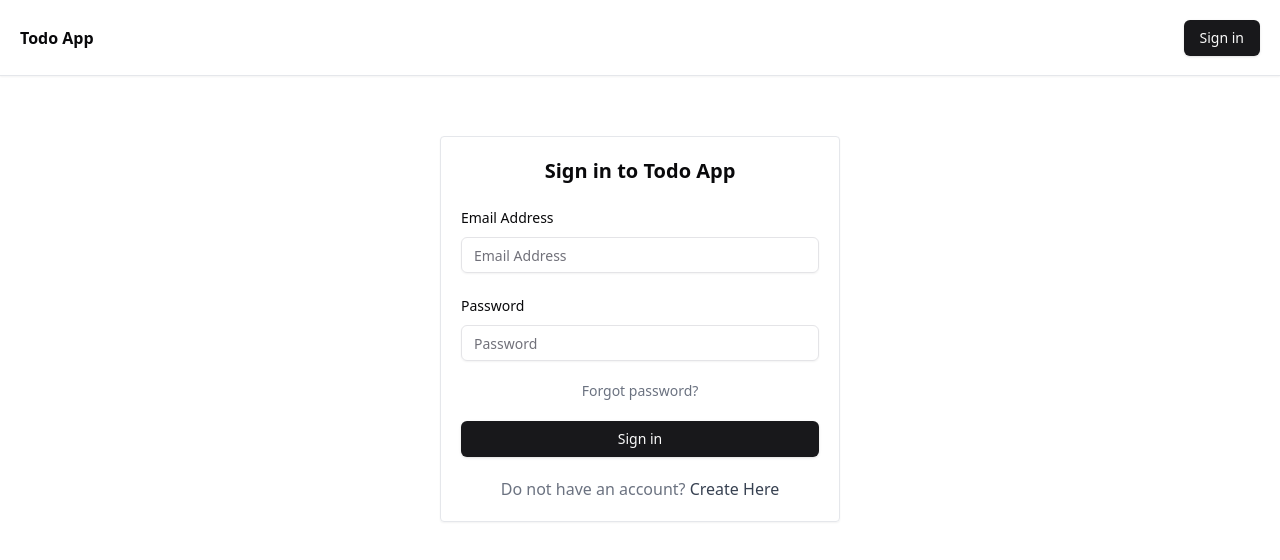
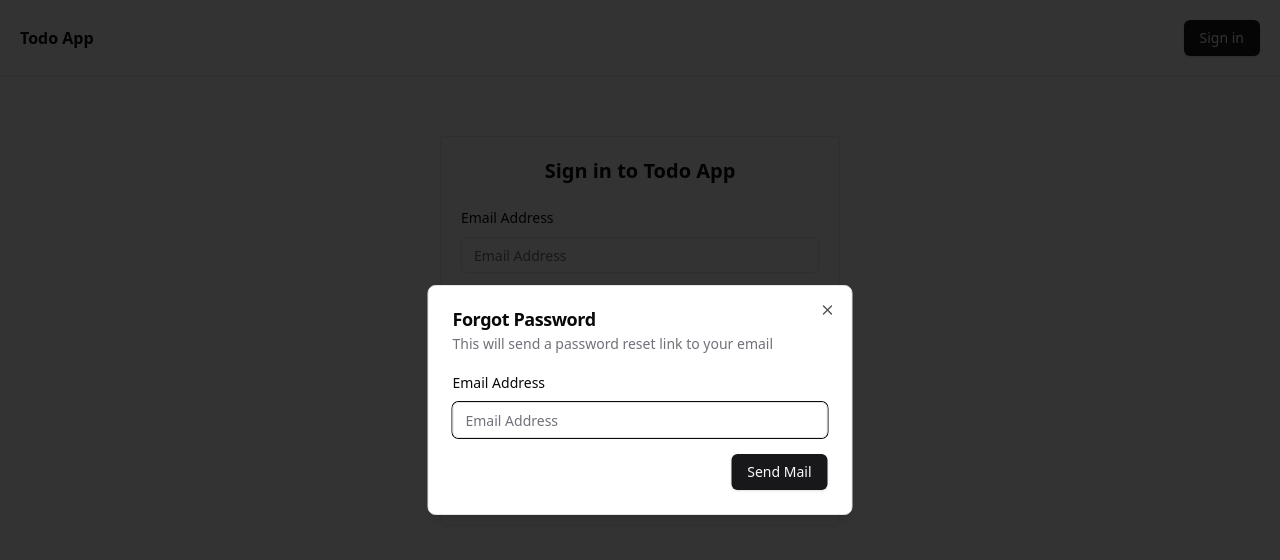
Before and after one commit to sahan-chinthaka/todo-app, a Next.js app: page /sign-in in a window 1280 px wide. Both pictures are taken after a click on the element "Forgot password?". Shown: the top 560 px of the page. Built offline with nearby package versions, Linux system fonts and the light colour scheme; no server answers.

Commit message:
Add Forgot Password feature and Toaster component for notifications

```diff
--- a/app/layout.tsx
+++ b/app/layout.tsx
@@ -2,6 +2,7 @@
 import type { Metadata } from "next";
 import "./globals.css";
 import { AuthProvider } from "@/context/auth";
+import { Toaster } from "@/components/ui/sonner";
 
 export const metadata: Metadata = {
   title: "Todo App",
@@ -19,6 +20,7 @@
         <AuthProvider>
           <Header />
           <main className="p-5">{children}</main>
+          <Toaster />
         </AuthProvider>
       </body>
     </html>
--- /dev/null
+++ b/app/sign-in/forgot-password.tsx
@@ -0,0 +1,95 @@
+"use client";
+
+import { Button } from "@/components/ui/button";
+import {
+  Dialog,
+  DialogContent,
+  DialogDescription,
+  DialogFooter,
+  DialogHeader,
+  DialogTitle,
+  DialogTrigger,
+} from "@/components/ui/dialog";
+import {
+  FormControl,
+  FormItem,
+  FormLabel,
+  FormMessage,
+} from "@/components/ui/form";
+import { Input } from "@/components/ui/input";
+import { Auth } from "@/lib/firebase";
+import { sendPasswordResetEmail } from "firebase/auth";
+import { useRef, useState } from "react";
+import { toast } from "sonner";
+import { z } from "zod";
+
+const EmailSchema = z.string().email();
+
+function ForgotPassword() {
+  const inputRef = useRef<HTMLInputElement>(null);
+  const [error, setError] = useState<string | undefined>();
+  const [disabled, setDisabled] = useState(false);
+  const [open, setOpen] = useState(false);
+
+  function sendMail() {
+    if (inputRef.current) {
+      setError(undefined);
+
+      let email = inputRef.current.value;
+
+      try {
+        email = EmailSchema.parse(email);
+
+        setDisabled(true);
+        sendPasswordResetEmail(Auth, email)
+          .then(() => {
+            setOpen(false);
+            toast("Password reset link sent!");
+          })
+          .catch((e) => {
+            console.log(e);
+            setError("Unknown error");
+          })
+          .finally(() => {
+            setDisabled(false);
+          });
+      } catch {
+        setError("Invalid email");
+      }
+    }
+  }
+
+  return (
+    <Dialog open={open} onOpenChange={setOpen}>
+      <DialogTrigger asChild>
+        <div className="cursor-pointer text-center text-gray-500">
+          Forgot password?
+        </div>
+      </DialogTrigger>
+      <DialogContent className="sm:max-w-[425px]">
+        <DialogHeader>
+          <DialogTitle>Forgot Password</DialogTitle>
+          <DialogDescription>
+            This will send a password reset link to your email
+          </DialogDescription>
+        </DialogHeader>
+        <div>
+          <FormItem>
+            <FormLabel>Email Address</FormLabel>
+            <FormControl>
+              <Input ref={inputRef} placeholder="Email Address" />
+            </FormControl>
+            {error && <FormMessage>{error}</FormMessage>}
+          </FormItem>
+        </div>
+        <DialogFooter>
+          <Button disabled={disabled} onClick={sendMail} type="button">
+            Send Mail
+          </Button>
+        </DialogFooter>
+      </DialogContent>
+    </Dialog>
+  );
+}
+
+export default ForgotPassword;
--- a/app/sign-in/page.tsx
+++ b/app/sign-in/page.tsx
@@ -19,6 +19,7 @@
 import { useState } from "react";
 import { useForm } from "react-hook-form";
 import { z } from "zod";
+import ForgotPassword from "./forgot-password";
 
 function SignInPage() {
   const [disabled, setDisabled] = useState(false);
@@ -90,9 +91,7 @@
                 </FormItem>
               )}
             />
-            <div className="cursor-pointer text-center text-sm text-gray-500">
-              Forgot password?
-            </div>
+            <ForgotPassword />
             <Button type="submit" disabled={disabled} className="w-full">
               Sign in
             </Button>
--- /dev/null
+++ b/components/ui/dialog.tsx
@@ -0,0 +1,122 @@
+"use client"
+
+import * as React from "react"
+import * as DialogPrimitive from "@radix-ui/react-dialog"
+import { X } from "lucide-react"
+
+import { cn } from "@/lib/utils"
+
+const Dialog = DialogPrimitive.Root
+
+const DialogTrigger = DialogPrimitive.Trigger
+
+const DialogPortal = DialogPrimitive.Portal
+
+const DialogClose = DialogPrimitive.Close
+
+const DialogOverlay = React.forwardRef<
+  React.ElementRef<typeof DialogPrimitive.Overlay>,
+  React.ComponentPropsWithoutRef<typeof DialogPrimitive.Overlay>
+>(({ className, ...props }, ref) => (
+  <DialogPrimitive.Overlay
+    ref={ref}
+    className={cn(
+      "fixed inset-0 z-50 bg-black/80  data-[state=open]:animate-in data-[state=closed]:animate-out data-[state=closed]:fade-out-0 data-[state=open]:fade-in-0",
+      className
+    )}
+    {...props}
+  />
+))
+DialogOverlay.displayName = DialogPrimitive.Overlay.displayName
+
+const DialogContent = React.forwardRef<
+  React.ElementRef<typeof DialogPrimitive.Content>,
+  React.ComponentPropsWithoutRef<typeof DialogPrimitive.Content>
+>(({ className, children, ...props }, ref) => (
+  <DialogPortal>
+    <DialogOverlay />
+    <DialogPrimitive.Content
+      ref={ref}
+      className={cn(
+        "fixed left-[50%] top-[50%] z-50 grid w-full max-w-lg translate-x-[-50%] translate-y-[-50%] gap-4 border bg-background p-6 shadow-lg duration-200 data-[state=open]:animate-in data-[state=closed]:animate-out data-[state=closed]:fade-out-0 data-[state=open]:fade-in-0 data-[state=closed]:zoom-out-95 data-[state=open]:zoom-in-95 data-[state=closed]:slide-out-to-left-1/2 data-[state=closed]:slide-out-to-top-[48%] data-[state=open]:slide-in-from-left-1/2 data-[state=open]:slide-in-from-top-[48%] sm:rounded-lg",
+        className
+      )}
+      {...props}
+    >
+      {children}
+      <DialogPrimitive.Close className="absolute right-4 top-4 rounded-sm opacity-70 ring-offset-background transition-opacity hover:opacity-100 focus:outline-none focus:ring-2 focus:ring-ring focus:ring-offset-2 disabled:pointer-events-none data-[state=open]:bg-accent data-[state=open]:text-muted-foreground">
+        <X className="h-4 w-4" />
+        <span className="sr-only">Close</span>
+      </DialogPrimitive.Close>
+    </DialogPrimitive.Content>
+  </DialogPortal>
+))
+DialogContent.displayName = DialogPrimitive.Content.displayName
+
+const DialogHeader = ({
+  className,
+  ...props
+}: React.HTMLAttributes<HTMLDivElement>) => (
+  <div
+    className={cn(
+      "flex flex-col space-y-1.5 text-center sm:text-left",
+      className
+    )}
+    {...props}
+  />
+)
+DialogHeader.displayName = "DialogHeader"
+
+const DialogFooter = ({
+  className,
+  ...props
+}: React.HTMLAttributes<HTMLDivElement>) => (
+  <div
+    className={cn(
+      "flex flex-col-reverse sm:flex-row sm:justify-end sm:space-x-2",
+      className
+    )}
+    {...props}
+  />
+)
+DialogFooter.displayName = "DialogFooter"
+
+const DialogTitle = React.forwardRef<
+  React.ElementRef<typeof DialogPrimitive.Title>,
+  React.ComponentPropsWithoutRef<typeof DialogPrimitive.Title>
+>(({ className, ...props }, ref) => (
+  <DialogPrimitive.Title
+    ref={ref}
+    className={cn(
+      "text-lg font-semibold leading-none tracking-tight",
+      className
+    )}
+    {...props}
+  />
+))
+DialogTitle.displayName = DialogPrimitive.Title.displayName
+
+const DialogDescription = React.forwardRef<
+  React.ElementRef<typeof DialogPrimitive.Description>,
+  React.ComponentPropsWithoutRef<typeof DialogPrimitive.Description>
+>(({ className, ...props }, ref) => (
+  <DialogPrimitive.Description
+    ref={ref}
+    className={cn("text-sm text-muted-foreground", className)}
+    {...props}
+  />
+))
+DialogDescription.displayName = DialogPrimitive.Description.displayName
+
+export {
+  Dialog,
+  DialogPortal,
+  DialogOverlay,
+  DialogTrigger,
+  DialogClose,
+  DialogContent,
+  DialogHeader,
+  DialogFooter,
+  DialogTitle,
+  DialogDescription,
+}
--- /dev/null
+++ b/components/ui/sonner.tsx
@@ -0,0 +1,31 @@
+"use client"
+
+import { useTheme } from "next-themes"
+import { Toaster as Sonner } from "sonner"
+
+type ToasterProps = React.ComponentProps<typeof Sonner>
+
+const Toaster = ({ ...props }: ToasterProps) => {
+  const { theme = "system" } = useTheme()
+
+  return (
+    <Sonner
+      theme={theme as ToasterProps["theme"]}
+      className="toaster group"
+      toastOptions={{
+        classNames: {
+          toast:
+            "group toast group-[.toaster]:bg-background group-[.toaster]:text-foreground group-[.toaster]:border-border group-[.toaster]:shadow-lg",
+          description: "group-[.toast]:text-muted-foreground",
+          actionButton:
+            "group-[.toast]:bg-primary group-[.toast]:text-primary-foreground",
+          cancelButton:
+            "group-[.toast]:bg-muted group-[.toast]:text-muted-foreground",
+        },
+      }}
+      {...props}
+    />
+  )
+}
+
+export { Toaster }
--- a/package.json
+++ b/package.json
@@ -10,6 +10,7 @@
   },
   "dependencies": {
     "@hookform/resolvers": "^3.10.0",
+    "@radix-ui/react-dialog": "^1.1.4",
     "@radix-ui/react-label": "^2.1.1",
     "@radix-ui/react-slot": "^1.1.1",
     "class-variance-authority": "^0.7.1",
@@ -17,9 +18,11 @@
     "firebase": "^11.2.0",
     "lucide-react": "^0.471.1",
     "next": "15.1.4",
+    "next-themes": "^0.4.4",
     "react": "^19.0.0",
     "react-dom": "^19.0.0",
     "react-hook-form": "^7.54.2",
+    "sonner": "^1.7.2",
     "tailwind-merge": "^2.6.0",
     "tailwindcss-animate": "^1.0.7",
     "zod": "^3.24.1"
```
Also changed, not shown: 1 other file (tests, documents, lock files or other folders).
